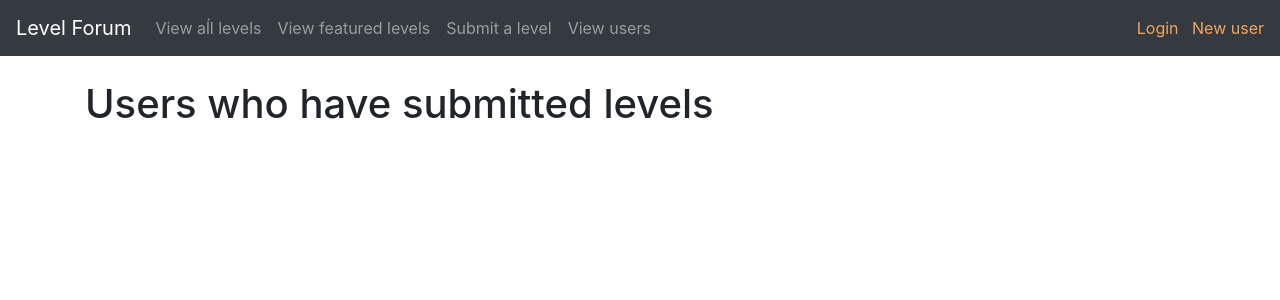
After one commit to Craetion5/tasoarkisto, a Flask app: page /auth/list/ in a window 1280 px wide. The commit adds this page. Shown: the top 300 px of the page. Run offline with Flask 2, Linux system fonts and the light colour scheme; data that the repository does not hold is empty; some libraries are stand-ins or nearby versions.

Commit message:
final additons

```diff
--- a/application/auth/models.py
+++ b/application/auth/models.py
@@ -42,3 +42,12 @@ class User(Base):
 
 
         return response[0]
+
+    @staticmethod
+    def list_users():
+        stmt = text("select account.username, count (submission.id), account.id from account left join submission on submission.account_id = account.id group by account.id having count(submission.id) != 0 order by 0 - count(submission.id)")
+        res = db.engine.execute(stmt)
+        response = []
+        for row in res:
+            response.append({"username":row[0], "levels":row[1], "id":row[2]})
+        return response
--- a/application/auth/views.py
+++ b/application/auth/views.py
@@ -7,13 +7,13 @@ from application.auth.forms import LoginForm
 from application.auth.forms import AuthForm
 from application.submissions.models import Submission
 
+# login functionality
 @app.route("/auth/login", methods = ["GET", "POST"])
 def auth_login():
     if request.method == "GET":
         return render_template("auth/loginform.html", form = LoginForm())
 
     form = LoginForm(request.form)
-    # mahdolliset validoinnit
 
     user = User.query.filter_by(username=form.username.data, password=form.password.data).first()
     if not user:
@@ -24,16 +24,18 @@ def auth_login():
     login_user(user)
     return redirect(url_for("index"))
 
+# logout functionality
 @app.route("/auth/logout")
 def auth_logout():
     logout_user()
     return redirect(url_for("index"))
 
+# template for adding a new user
 @app.route("/auth/new/")
 def auth_form():
     return render_template("auth/new.html", form = AuthForm())
 
-
+# functionality for adding a new user
 @app.route("/auth/", methods=["POST"])
 def auth_create():
     form = AuthForm(request.form)
@@ -53,9 +55,14 @@ def auth_create():
     return render_template("auth/new.html", form = form,
                            errore = "Username " + user.username + " already in use")
 
-
+# viewing levels of an user
 @app.route("/auth/view/<account_id>", methods=["GET"])
 def auth_view(account_id):
         header = 'Levels by '
         header += User.query.filter_by(id = account_id).first().username
         return render_template("submissions/list.html", submissions = Submission.query.filter_by(account_id = account_id), header = header)
+
+# listing users
+@app.route("/auth/list/", methods=["GET"])
+def auth_list():
+        return render_template("auth/userlist.html", users = User.list_users())
--- a/application/comments/views.py
+++ b/application/comments/views.py
@@ -6,6 +6,7 @@ from application.auth.models import User
 from application.comments.models import Comment
 from flask_login import login_required, current_user
 
+# posting a new comment
 @app.route("/comment/<submission_id>", methods=["POST"])
 @login_required
 def comments_create(submission_id):
--- /dev/null
+++ b/application/templates/auth/userlist.html
@@ -0,0 +1,10 @@
+{% extends "layout.html" %}
+
+{% block body %}
+
+<h1>Users who have submitted levels</h1></br>
+{% for u in users %}
+<a href="{{ url_for('auth_view', account_id=u.id) }}"><b>{{u.username}}</b></a><a>: {{u.levels}}</a> levels</br></br>
+{% endfor %}
+
+{% endblock %}
--- a/application/templates/layout.html
+++ b/application/templates/layout.html
@@ -28,6 +28,14 @@
         <li class="nav-item">
           <a class="nav-link" href="{{ url_for('submissions_form') }} ">Submit a level</a>
         </li>
+        <li class="nav-item">
+          <a class="nav-link" href="{{ url_for('auth_list') }} ">View users</a>
+        </li>
+        {% if current_user.is_authenticated %}
+        <li class="nav-item">
+          <a class="nav-link" href="{{ url_for('auth_view', account_id=current_user.id) }} ">My levels</a>
+        </li>
+        {% endif %}
       </ul>
       <div class="form-inline mt-2 mt-md-0">
 
@@ -43,12 +51,6 @@
     </div>
   </nav>
 
-  <!--
-  <ul>
-    <li><a href="{{ url_for('submissions_index') }}">View submitted levels</a></li>
-    <li><a href="{{ url_for('submissions_form') }}">Submit a level</a></li>
-  </ul>
--->
   <main role="main" class="container">
     {% block body %}
     <p>
```
Also changed, not shown: application/submissions/models.py (+0 -16 lines), application/submissions/views.py (+8 -6 lines), application/templates/submissions/new.html (+0 -9 lines).
